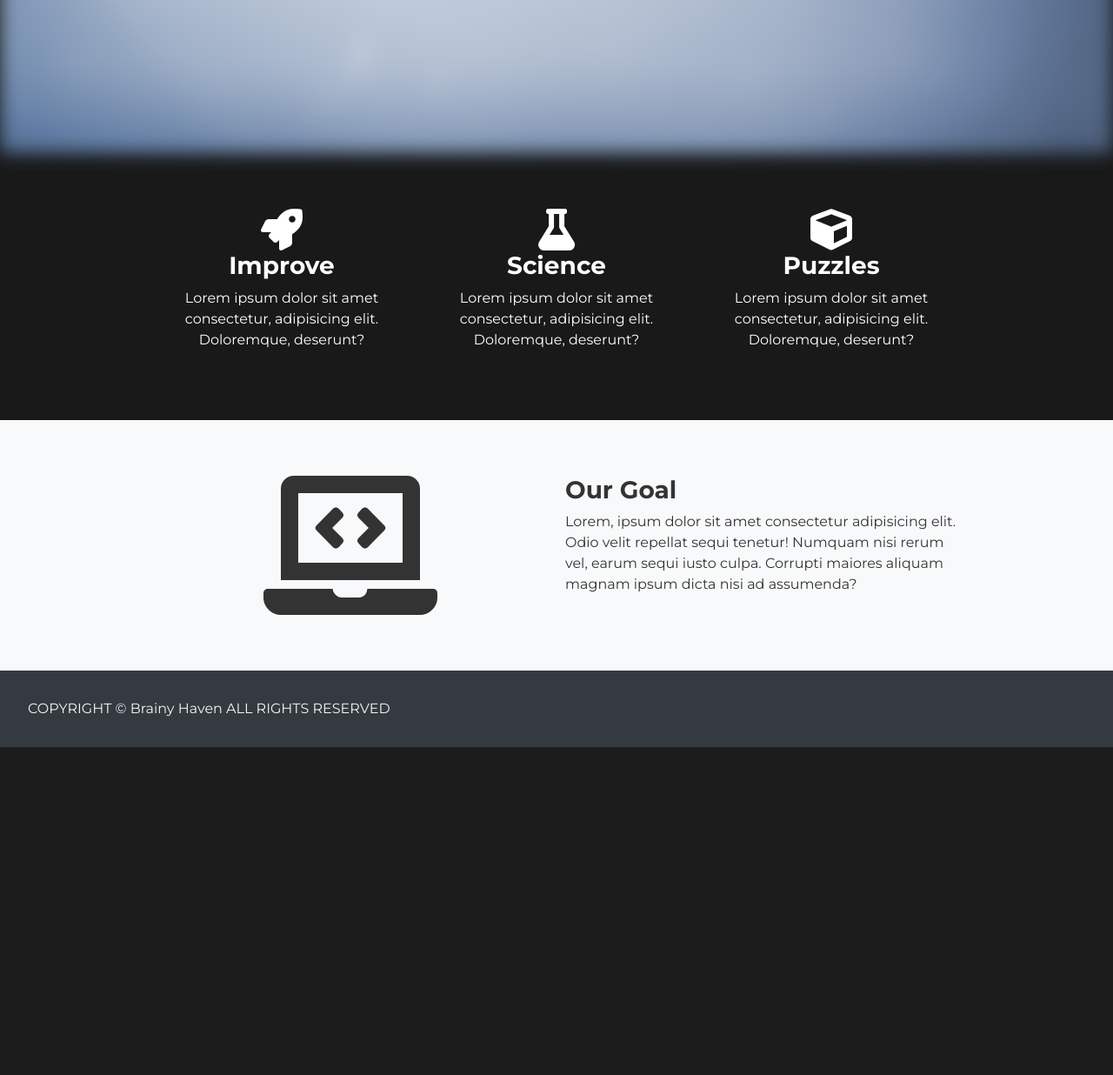
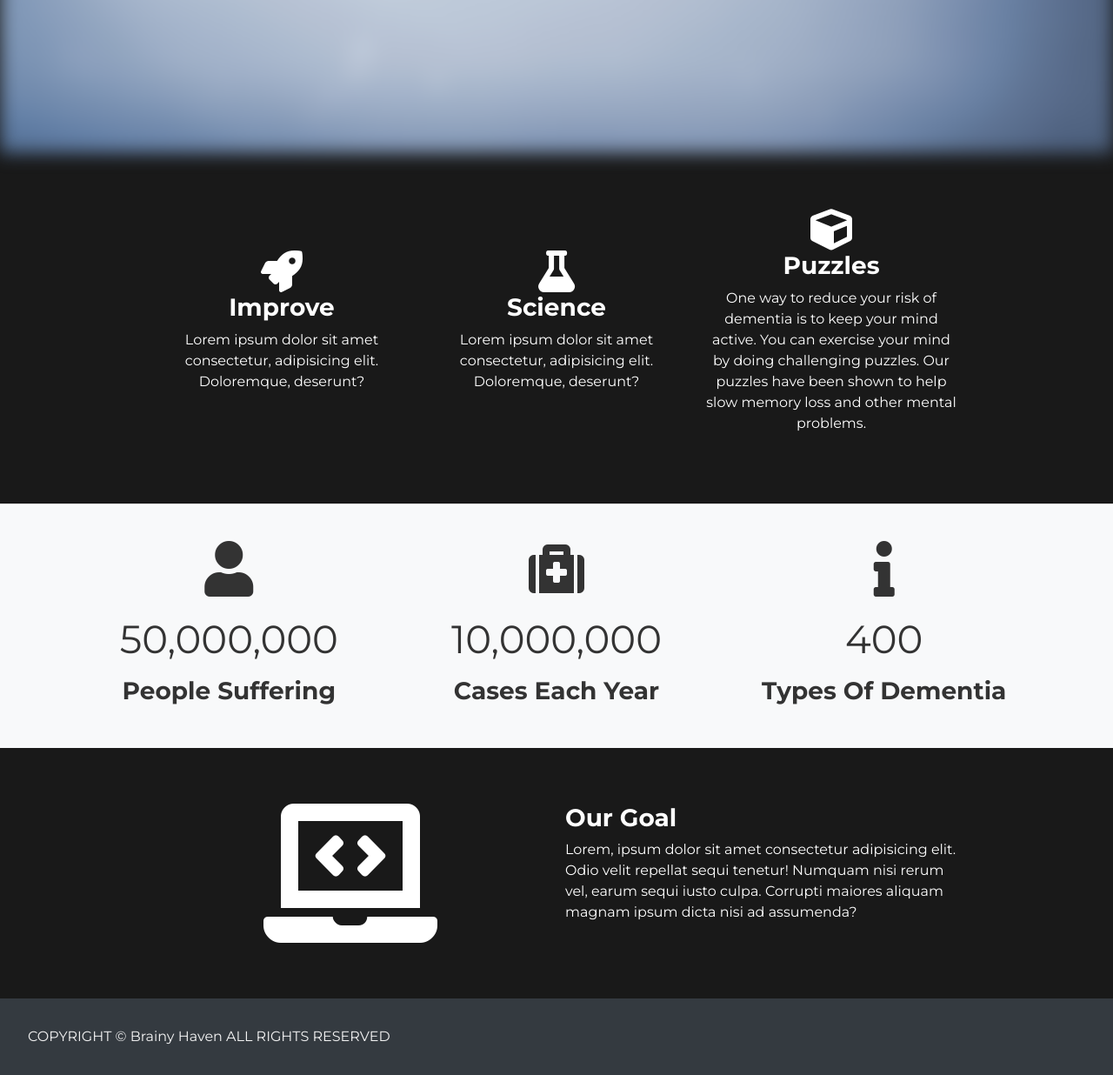
Before and after one commit to sidudaav/BrainyHaven, a Django app: page / in a window 1280 px wide. Shown: the part 720-1956 px from the top of the page at 87% size. Before the commit the page ends 1579 px from the top, so only its background shows below. Run offline with Django 3.2, Linux system fonts and the light colour scheme; some libraries are stand-ins or nearby versions.

Commit message:
Added counter

```diff
--- /dev/null
+++ b/home/static/home/js/home.js
@@ -0,0 +1,27 @@
+const counters = document.querySelectorAll('.counter');
+const speed = 50; // The lower the slower
+
+counters.forEach(counter => {
+    const updateCount = () => {
+        const target = +counter.getAttribute('data-target');
+        const count = +counter.innerText;
+
+        // Lower inc to slow and higher to slow
+        const inc = target / speed;
+
+        // console.log(inc);
+        // console.log(count);
+
+        // Check if target is reached
+        if (count < target) {
+            // Add inc to count and output in counter
+            counter.innerText = count + inc;
+            // Call function every ms
+            setTimeout(updateCount, 1);
+        } else {
+            counter.innerText = target.toString().replace(/\B(?=(\d{3})+(?!\d))/g, ",");;
+        }
+    };
+
+    updateCount();
+});
--- a/home/static/home/styles/home.css
+++ b/home/static/home/styles/home.css
@@ -74,6 +74,58 @@ h3 {
     grid-template-columns: repeat(2, 1fr);
 }
 
+.counters-container {
+	max-width: 1100px;
+	margin: 0 auto;
+	overflow: auto;
+}
+
+header {
+	flex: 1;
+	height: 100%;
+	display: flex;
+	align-items: center;
+	justify-content: center;
+}
+
+header h1 {
+	font-size: 60px;
+}
+
+.counters {
+	padding: 40px 20px;
+	border-top: 3px white solid;
+}
+
+.counters .counters-container {
+	display: grid;
+	grid-template-columns: repeat(3, 1fr);
+	grid-gap: 30px;
+	text-align: center;
+}
+
+.counters i {
+	margin-bottom: 5px;
+}
+
+.counters .counter {
+	font-size: 45px;
+	margin: 10px 0;
+}
+
+@media (max-width: 700px) {
+	.counters .counters-container {
+		grid-template-columns: repeat(1, 1fr);
+	}
+
+	.counters .counters-container > div:nth-of-type(1),
+	.counters .counters-container > div:nth-of-type(2) {
+		border-bottom: 1px #333 dashed;
+		padding-bottom: 20px;
+	}
+}
+
+
 @media(max-width: 560px) {
     .showcase::after {
         height: 70vh;
--- a/home/templates/home/home.html
+++ b/home/templates/home/home.html
@@ -3,6 +3,10 @@
 
 {% block css %}
 <link rel="stylesheet" type="text/css" href="{% static 'home/styles/home.css' %}">
+{% endblock %}
+
+{% block js %}
+<script src="{% static 'home/js/home.js' %}"></script>
 {% endblock %}
 
 {% block content %}
@@ -32,11 +36,33 @@
         <div class="center">
             <i class="fa fa-cube fa-3x"></i>
             <h3>Puzzles</h3>
-            <p>Lorem ipsum dolor sit amet consectetur, adipisicing elit. Doloremque, deserunt?</p>
+            <p>
+                One way to reduce your risk of dementia is to keep your mind active. You can exercise your mind by doing
+                challenging puzzles. Our puzzles have been shown to help slow memory loss and other mental problems.
+            </p>
         </div>
     </div>
 </section>
-<section class="contact bg-light">
+<section class="counters bg-light">
+    <div class="counters-container">
+        <div>
+            <i class="fa fa-user fa-4x"></i>
+            <div class="counter" data-target="50000000">0</div>
+            <h3>People Suffering</h3>
+        </div>
+        <div>
+            <i class="fa fa-medkit fa-4x"></i>
+            <div class="counter" data-target="10000000">0</div>
+            <h3>Cases Each Year</h3>
+        </div>
+        <div>
+            <i class="fa fa-info fa-4x"></i>
+            <div class="counter" data-target="400">0</div>
+            <h3>Types Of Dementia</h3>
+        </div>
+    </div>
+</section>
+<section class="contact">
     <div class="my-container">
         <div class="grid-2">
             <div class="center">
```
